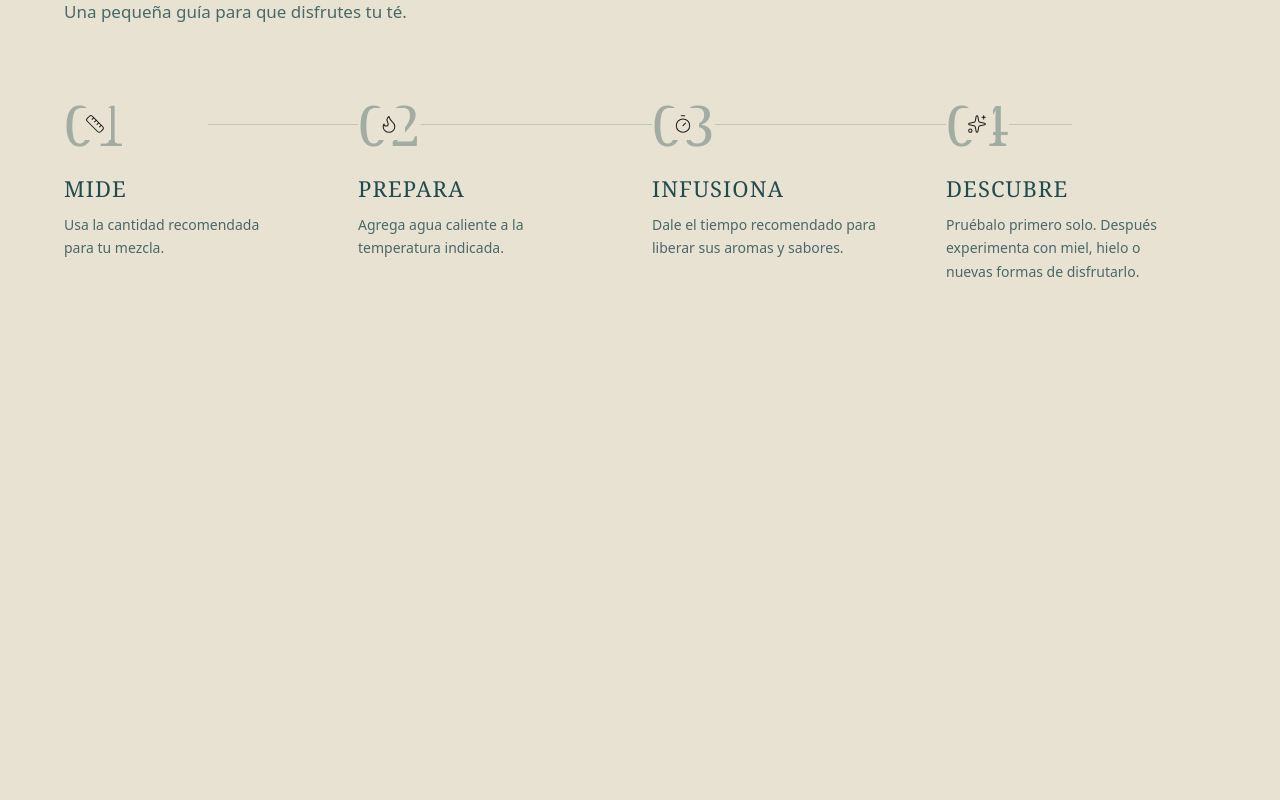
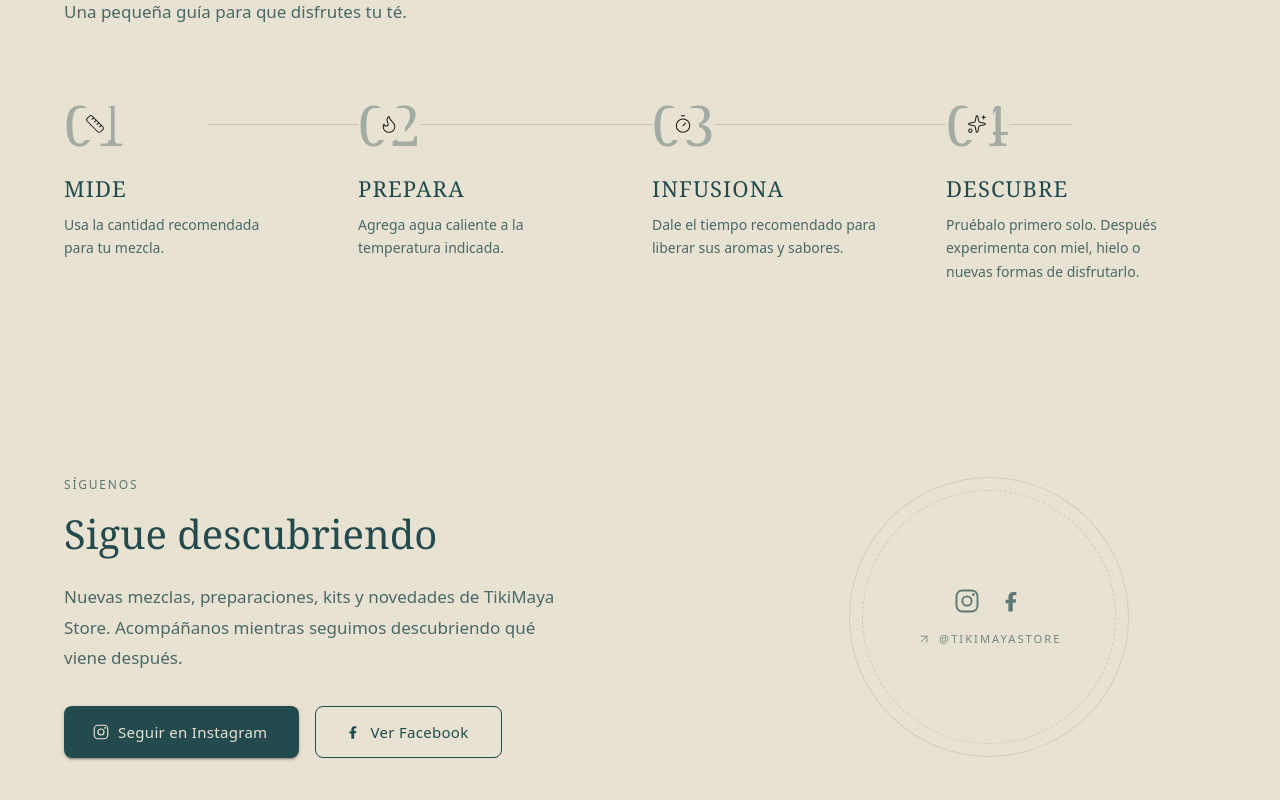
Before and after one commit to Rolandoxdev/tikiMayaStore, a React (Vite) app: page / in a window 1280 px wide. Shown: the part 3439-4239 px from the top of the page. Before the commit the page ends 3819 px from the top, so only its background shows below. Built offline with nearby package versions, Linux system fonts and the light colour scheme.

Commit message:
feat: build social section

```diff
--- a/src/App.tsx
+++ b/src/App.tsx
@@ -5,6 +5,7 @@ import { IntroSection } from './components/sections/IntroSection'
 import { ProductSection } from './components/sections/ProductSection'
 import { KitSection } from './components/sections/KitSection'
 import { BrewGuideSection } from './components/sections/BrewGuideSection'
+import { SocialSection } from './components/sections/SocialSection'
 
 function App() {
   return (
@@ -15,6 +16,7 @@ function App() {
       <ProductSection />
       <KitSection />
       <BrewGuideSection />
+      <SocialSection />
     </Box>
   )
 }
--- /dev/null
+++ b/src/components/sections/SocialSection.tsx
@@ -0,0 +1,253 @@
+import { Box, Button, Container, Typography } from '@mui/material'
+import { ArrowUpRight } from 'lucide-react'
+
+const INSTAGRAM_URL = 'https://instagram.com/tikimayastore'
+const FACEBOOK_URL = 'https://www.facebook.com/profile.php?id=61594489862752'
+
+function InstagramIcon({ size = 18 }: { size?: number }) {
+  return (
+    <svg
+      aria-hidden="true"
+      fill="none"
+      height={size}
+      viewBox="0 0 24 24"
+      width={size}
+      xmlns="http://www.w3.org/2000/svg"
+    >
+      <rect
+        height="18"
+        rx="5"
+        stroke="currentColor"
+        strokeWidth="1.6"
+        width="18"
+        x="3"
+        y="3"
+      />
+      <circle cx="12" cy="12" r="4" stroke="currentColor" strokeWidth="1.6" />
+      <circle cx="17.5" cy="6.5" fill="currentColor" r="1.2" />
+    </svg>
+  )
+}
+
+function FacebookIcon({ size = 18 }: { size?: number }) {
+  return (
+    <svg
+      aria-hidden="true"
+      fill="currentColor"
+      height={size}
+      viewBox="0 0 24 24"
+      width={size}
+      xmlns="http://www.w3.org/2000/svg"
+    >
+      <path d="M13.5 21v-7.5h2.5l.4-3h-2.9V8.6c0-.87.24-1.46 1.49-1.46H16.6V4.43c-.3-.04-1.34-.13-2.55-.13-2.52 0-4.25 1.54-4.25 4.37v2.33H7.3v3h2.5V21h3.7z" />
+    </svg>
+  )
+}
+
+export function SocialSection() {
+  return (
+    <Box
+      component="section"
+      id="social"
+      sx={{
+        py: { xs: 8, md: 12 },
+        backgroundColor: 'background.default',
+      }}
+    >
+      <Container maxWidth="lg">
+        <Box
+          sx={{
+            display: 'grid',
+            gridTemplateColumns: { xs: '1fr', md: '1.4fr 1fr' },
+            gap: { xs: 4, md: 8 },
+            alignItems: 'center',
+          }}
+        >
+          <Box>
+            <Typography
+              component="p"
+              sx={{
+                color: 'primary.main',
+                fontSize: '0.75rem',
+                fontWeight: 500,
+                letterSpacing: '0.15em',
+                textTransform: 'uppercase',
+                mb: 2,
+                opacity: 0.7,
+              }}
+            >
+              Síguenos
+            </Typography>
+
+            <Typography
+              component="h2"
+              sx={{
+                fontFamily: 'Georgia, "Times New Roman", serif',
+                fontSize: { xs: '2rem', md: '2.5rem' },
+                fontWeight: 400,
+                color: 'primary.main',
+                mb: 3,
+                lineHeight: 1.2,
+              }}
+            >
+              Sigue descubriendo
+            </Typography>
+
+            <Typography
+              component="p"
+              sx={{
+                fontSize: { xs: '0.9375rem', md: '1.0625rem' },
+                lineHeight: 1.8,
+                color: 'primary.main',
+                opacity: 0.8,
+                mb: 4,
+                maxWidth: '52ch',
+              }}
+            >
+              Nuevas mezclas, preparaciones, kits y novedades de TikiMaya Store.
+              Acompáñanos mientras seguimos descubriendo qué viene después.
+            </Typography>
+
+            <Box
+              sx={{
+                display: 'flex',
+                flexDirection: { xs: 'column', sm: 'row' },
+                gap: 2,
+              }}
+            >
+              <Button
+                component="a"
+                href={INSTAGRAM_URL}
+                rel="noopener noreferrer"
+                startIcon={<InstagramIcon size={18} />}
+                target="_blank"
+                variant="contained"
+                sx={{
+                  backgroundColor: 'primary.main',
+                  color: 'secondary.main',
+                  fontWeight: 400,
+                  px: 4,
+                  py: 1.5,
+                  borderRadius: '8px',
+                  textTransform: 'none',
+                  fontSize: '0.9375rem',
+                  letterSpacing: '0.02em',
+                  '&:hover': {
+                    backgroundColor: 'primary.dark',
+                  },
+                }}
+              >
+                Seguir en Instagram
+              </Button>
+
+              <Button
+                component="a"
+                href={FACEBOOK_URL}
+                rel="noopener noreferrer"
+                startIcon={<FacebookIcon size={18} />}
+                target="_blank"
+                variant="outlined"
+                sx={{
+                  borderColor: 'primary.main',
+                  color: 'primary.main',
+                  fontWeight: 400,
+                  px: 4,
+                  py: 1.5,
+                  borderRadius: '8px',
+                  textTransform: 'none',
+                  fontSize: '0.9375rem',
+                  letterSpacing: '0.02em',
+                  '&:hover': {
+                    borderColor: 'primary.main',
+                    backgroundColor: 'rgba(35, 75, 77, 0.04)',
+                  },
+                }}
+              >
+                Ver Facebook
+              </Button>
+            </Box>
+          </Box>
+
+          <Box
+            sx={{
+              display: { xs: 'none', md: 'flex' },
+              justifyContent: 'center',
+              alignItems: 'center',
+            }}
+          >
+            <Box
+              sx={{
+                position: 'relative',
+                width: '100%',
+                maxWidth: 280,
+                aspectRatio: '1 / 1',
+                backgroundColor: 'secondary.main',
+                borderRadius: '50%',
+                display: 'flex',
+                alignItems: 'center',
+                justifyContent: 'center',
+                border: '1px solid',
+                borderColor: 'rgba(35, 75, 77, 0.12)',
+              }}
+            >
+              <Box
+                aria-hidden
+                sx={{
+                  position: 'absolute',
+                  inset: 12,
+                  borderRadius: '50%',
+                  border: '1px dashed',
+                  borderColor: 'rgba(35, 75, 77, 0.15)',
+                }}
+              />
+              <Box
+                sx={{
+                  display: 'flex',
+                  flexDirection: 'column',
+                  alignItems: 'center',
+                  gap: 2,
+                  position: 'relative',
+                  zIndex: 1,
+                }}
+              >
+                <Box
+                  sx={{
+                    display: 'flex',
+                    gap: 2,
+                    color: 'primary.main',
+                    opacity: 0.7,
+                  }}
+                >
+                  <InstagramIcon size={28} />
+                  <FacebookIcon size={28} />
+                </Box>
+                <Box
+                  sx={{
+                    display: 'inline-flex',
+                    alignItems: 'center',
+                    gap: 1,
+                    color: 'primary.main',
+                    opacity: 0.6,
+                  }}
+                >
+                  <ArrowUpRight size={14} strokeWidth={1.5} />
+                  <Typography
+                    component="span"
+                    sx={{
+                      fontSize: '0.7rem',
+                      letterSpacing: '0.18em',
+                      textTransform: 'uppercase',
+                      fontWeight: 500,
+                    }}
+                  >
+                    @tikimayastore
+                  </Typography>
+                </Box>
+              </Box>
+            </Box>
+          </Box>
+        </Box>
+      </Container>
+    </Box>
+  )
+}
```
